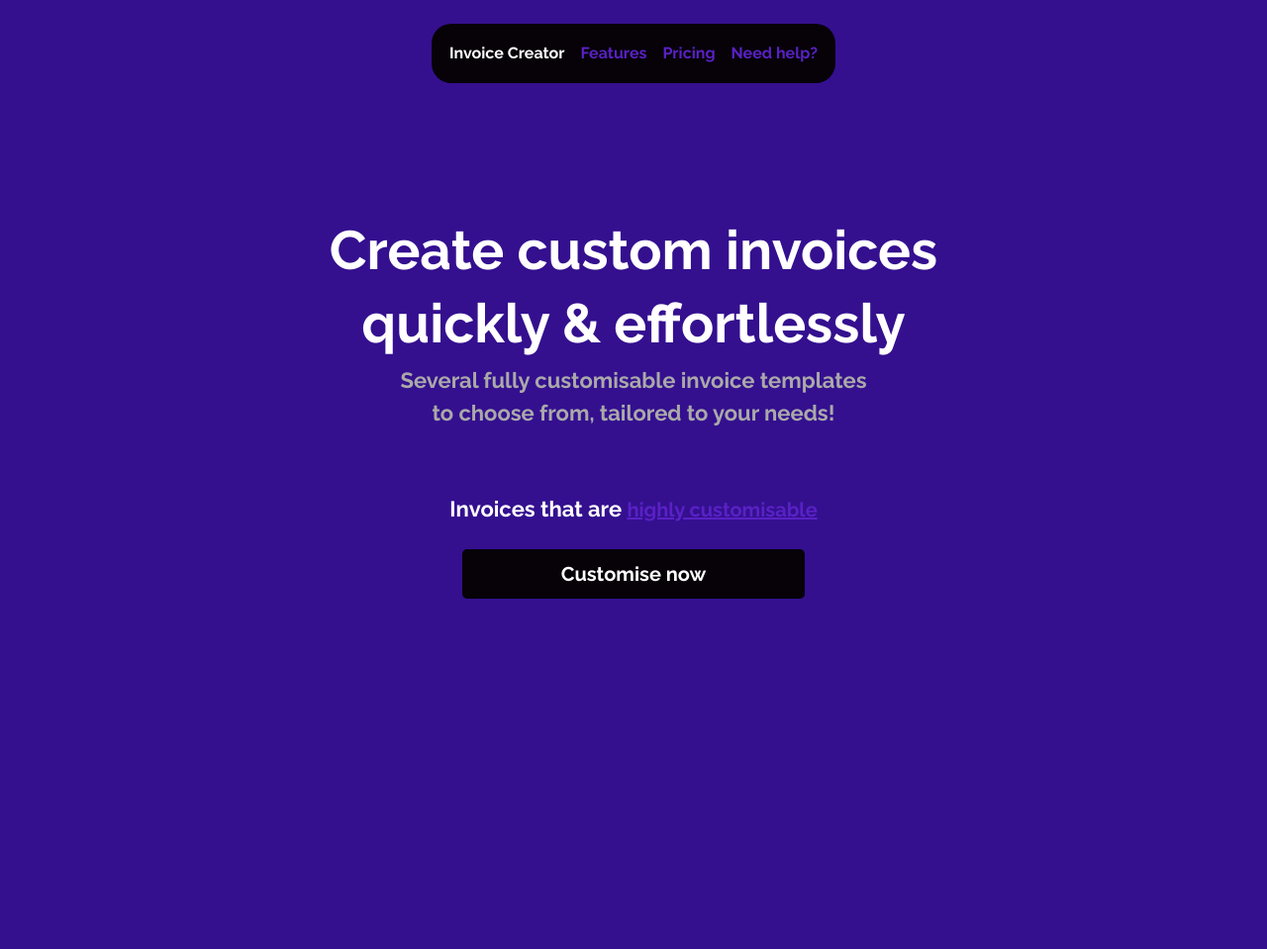
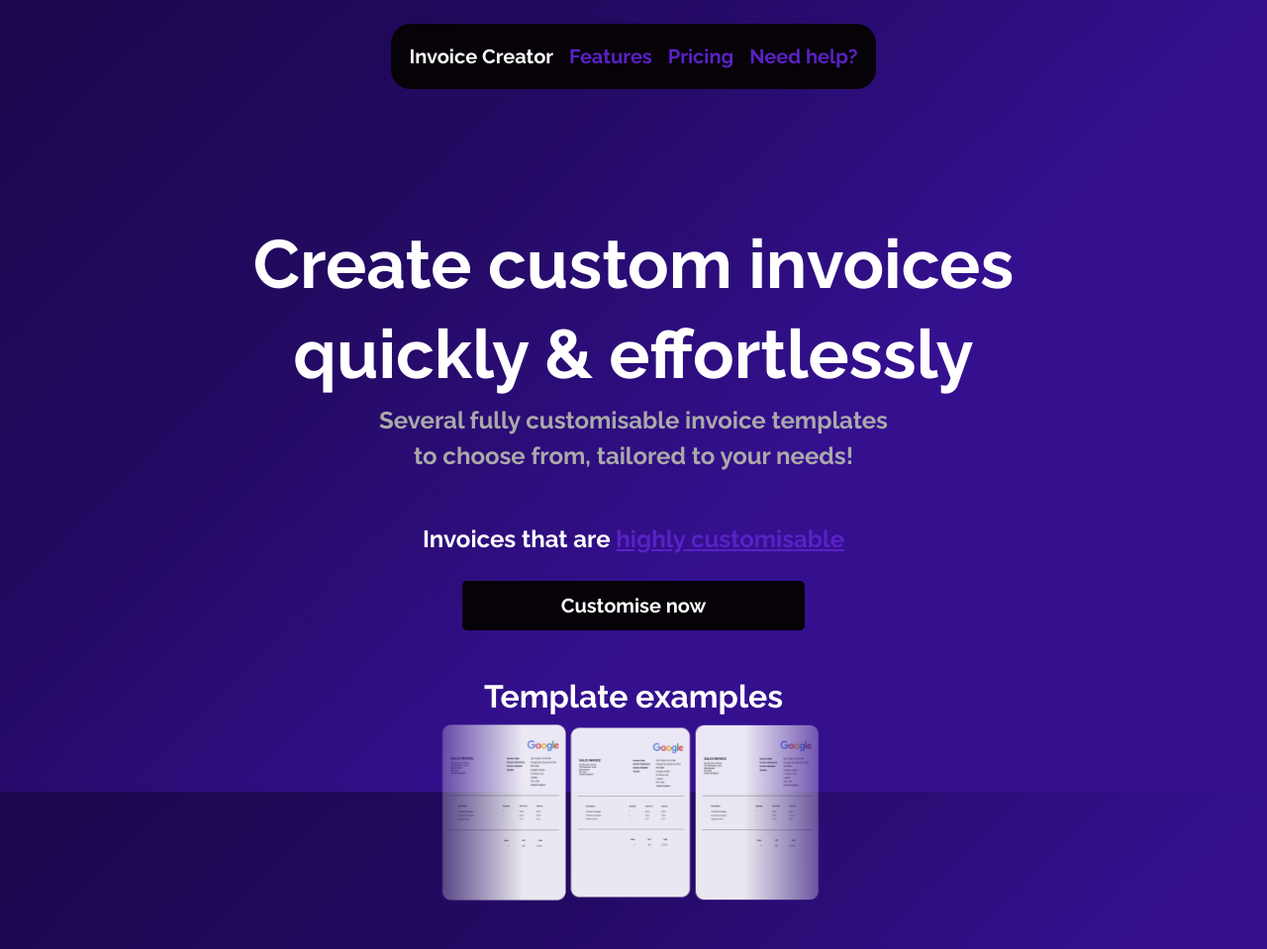
Before and after one commit to devharry20/Invoice-Generator, a Flask app: page / in a window 1280 px wide. Shown: the whole page at 99% size. Before the commit the page ends 605 px from the top, so only its background shows below. Run offline with Flask 3, Linux system fonts and the light colour scheme; some libraries are stand-ins or nearby versions.

Commit message:
Added template examples

```diff
--- a/static/index.css
+++ b/static/index.css
@@ -40,6 +40,7 @@ body {
 
 .nav-item a {
     color: rgb(90, 33, 197);
+    font-size: 1.25rem;
 }
 
 .customise-button {
@@ -47,11 +48,19 @@ body {
 }
 
 .text {
-    margin: 2rem 0 4rem 0;
+    margin: 2rem 0 3rem 0;
+}
+
+.text h1 {
+    font-size: 4.3rem;
+}
+
+.text p {
+    font-size: 1.5rem;
 }
 
 #changing-text {
-    font-size: 20px;
+    font-size: 1.5rem;
     font-weight: bold;
     color: rgb(90, 33, 197);
     margin: 0 0 2rem 0;
@@ -59,11 +68,28 @@ body {
 }
 
 #animated-text-first {
+    font-size: 1.5rem;
     color: white;
 }
 
 .animated-text {
     margin: 0 0 1.5rem 0;
+}
+
+.examples {
+    margin-top: 3rem;
+}
+
+.examples img {
+    width: 35%;
+    height: 15%;
+    opacity: 0.9;
+    mask-image: linear-gradient(to left, rgba(0, 0, 0, 0) 0%, rgba(0, 0, 0, 1) 25%, rgba(0, 0, 0, 1) 75%, rgba(0, 0, 0, 0) 100%);
+    -webkit-mask-image: linear-gradient(to left, rgba(0, 0, 0, 0) 0%, rgba(0, 0, 0, 1) 25%, rgba(0, 0, 0, 1) 75%, rgba(0, 0, 0, 0) 100%);
+}
+
+.examples h1 {
+    font-size: 2rem;
 }
 
 @keyframes gradient {
--- a/static/templates/index.html
+++ b/static/templates/index.html
@@ -49,6 +49,11 @@
         <script src="/static/script.js"></script>
 
         <a href="/customise" class="btn btn-primary btn-lg customise-button">Customise now</a>
+
+        <div class="examples">
+          <h1>Template examples</h1>
+          <img src="/static/images/template-examples.png" alt="" srcset="">
+        </div>
     </div>
 </body>
 </html>
```
Also changed, not shown: static/images/template-examples.png (added).
